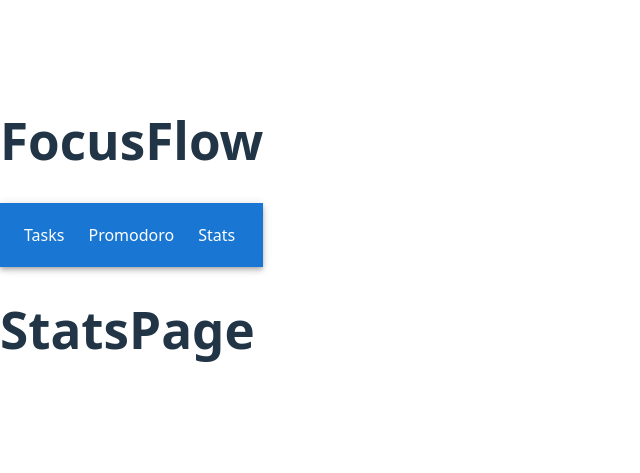
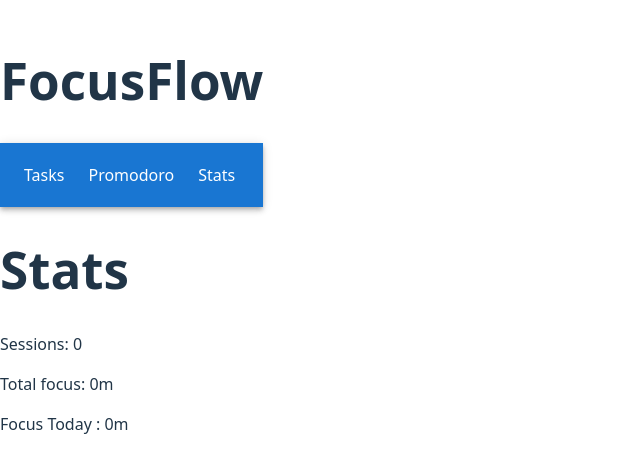
Before and after one commit to Mahmod94/react, a React (Vite) app in the folder FocusFlow/: page /statspage in a window 1280 px wide. Shown: the part 165-638 px from the top of the page, without its empty margins (0-640 px from the left). Built offline with nearby package versions, Linux system fonts and the light colour scheme.

Commit message:
Stats
full functional statspage

UI will be changed XD

```diff
--- a/FocusFlow/src/App.tsx
+++ b/FocusFlow/src/App.tsx
@@ -1,13 +1,30 @@
+import { useEffect, useState } from "react";
+import type { Session } from "./types/session.ts";
+
 import StatsPage from "./pages/StatsPage"
 import PromodoroPage from "./pages/PromodoroPage";
 import TasksPage from "./pages/TasksPage";
 import { Route, Routes } from "react-router-dom";
-import NavBar from "./components/navbar.tsx";
+import NavBar from "./components/NavBar.tsx";
 
+const SESSIONS_KEY = "focusflow.sessions";
 
 export default function App()
 {
+  const[sessions, setSessions] = useState<Session[]>(() => {
+    try {
+      const raw = localStorage.getItem(SESSIONS_KEY);
+      if (!raw) return [];
+      const parsed = JSON.parse(raw);
+      return Array.isArray(parsed) ? (parsed as Session[]) : [];
+    } catch {
+      return [];
+    }
+  });
 
+  useEffect(() => {
+    localStorage.setItem(SESSIONS_KEY, JSON.stringify(sessions));
+  }, [sessions]);
 
   return(
     <>
@@ -17,8 +34,8 @@ export default function App()
         <NavBar />
         <Routes>
           <Route path="/" element={<TasksPage />} />
-          <Route path="/promodoropage" element={<PromodoroPage />} />
-          <Route path="/statspage" element={<StatsPage />} />
+          <Route path="/promodoropage" element={<PromodoroPage sessions={sessions} setSessions={setSessions} />} />
+          <Route path="/statspage" element={<StatsPage sessions={sessions}/>} />
 
         </Routes>
       </div>
--- a/FocusFlow/src/pages/StatsPage.tsx
+++ b/FocusFlow/src/pages/StatsPage.tsx
@@ -1,12 +1,42 @@
+import type { Session } from "../types/session"
 
+type Props = {
+    sessions: Session[];
+};
 
-export default function StatsPage()
+const formatHM = (totalSeconds: number) => {
+    const h = Math.floor(totalSeconds/ 3600);
+    const m = Math.floor((totalSeconds % 3600) / 60);
+    return h > 0 ? `${h}h ${m}m` : `${m}m`
+};
+
+export default function StatsPage({ sessions }: Props)
 {
+    const totalSessions = sessions.length;
+
+    const totalFocuseSeconds = sessions.reduce((sum, s) => {
+        return s.type === "focus" ? sum + s.durationSeconds : sum;
+    }, 0)
+
+    const StartOfToday = new Date();
+    StartOfToday.setHours(0, 0, 0, 0);
+    const startOfTodayMs = StartOfToday.getTime();
+
+    const focusTodaySeconds = sessions.reduce((sum, s) => {
+        const isToday = s.endedAt >= startOfTodayMs;
+        const isFocus = s.type === "focus";
+        return isToday && isFocus ? sum + s.durationSeconds : sum;
+    }, 0);
 
     return(
-        <>
-            <h1>StatsPage</h1>
+        <div>
+            <h1>Stats</h1>
+            <p>Sessions: {totalSessions}</p>
+            <p>Total focus: {formatHM(totalFocuseSeconds)}</p>
+            <p>
+                Focus Today : {formatHM(focusTodaySeconds)}
+            </p>
 
-        </>
+        </div>
     )
 }
```
